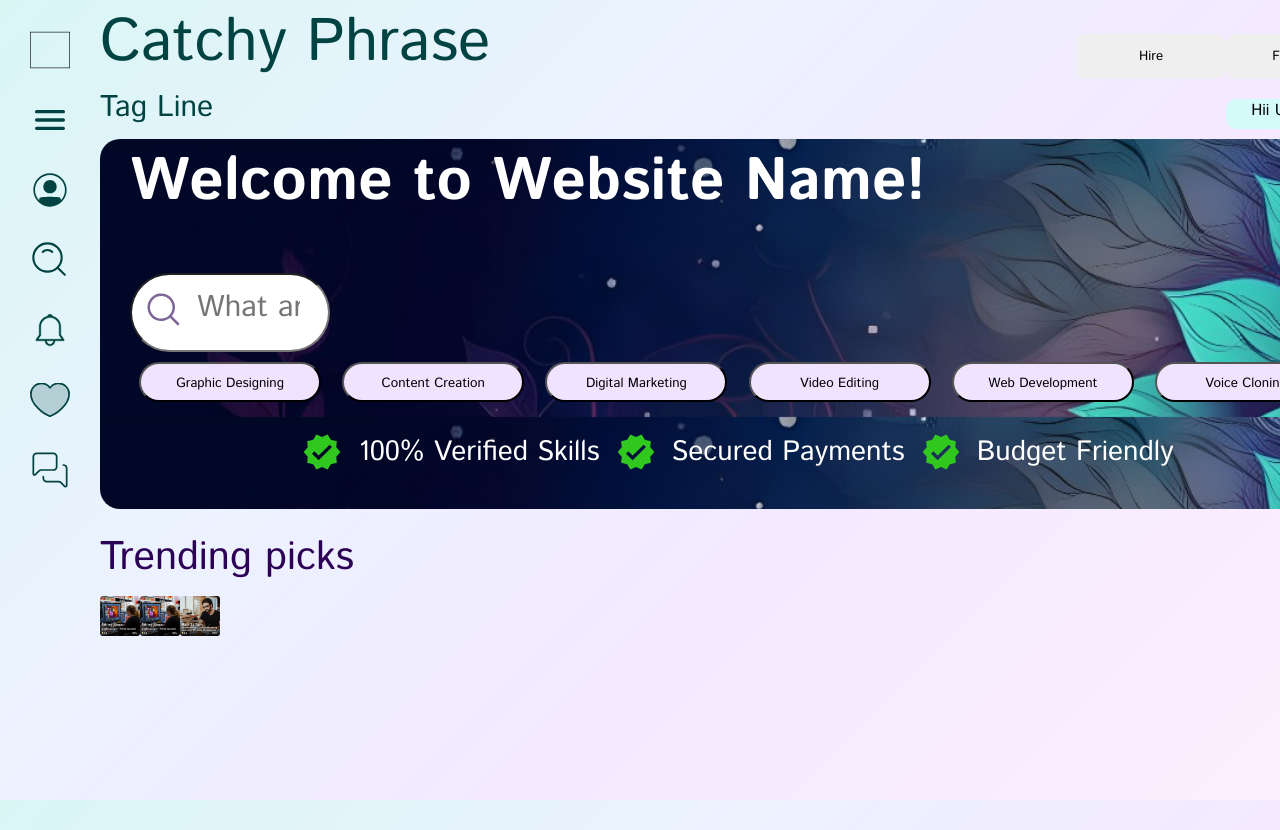
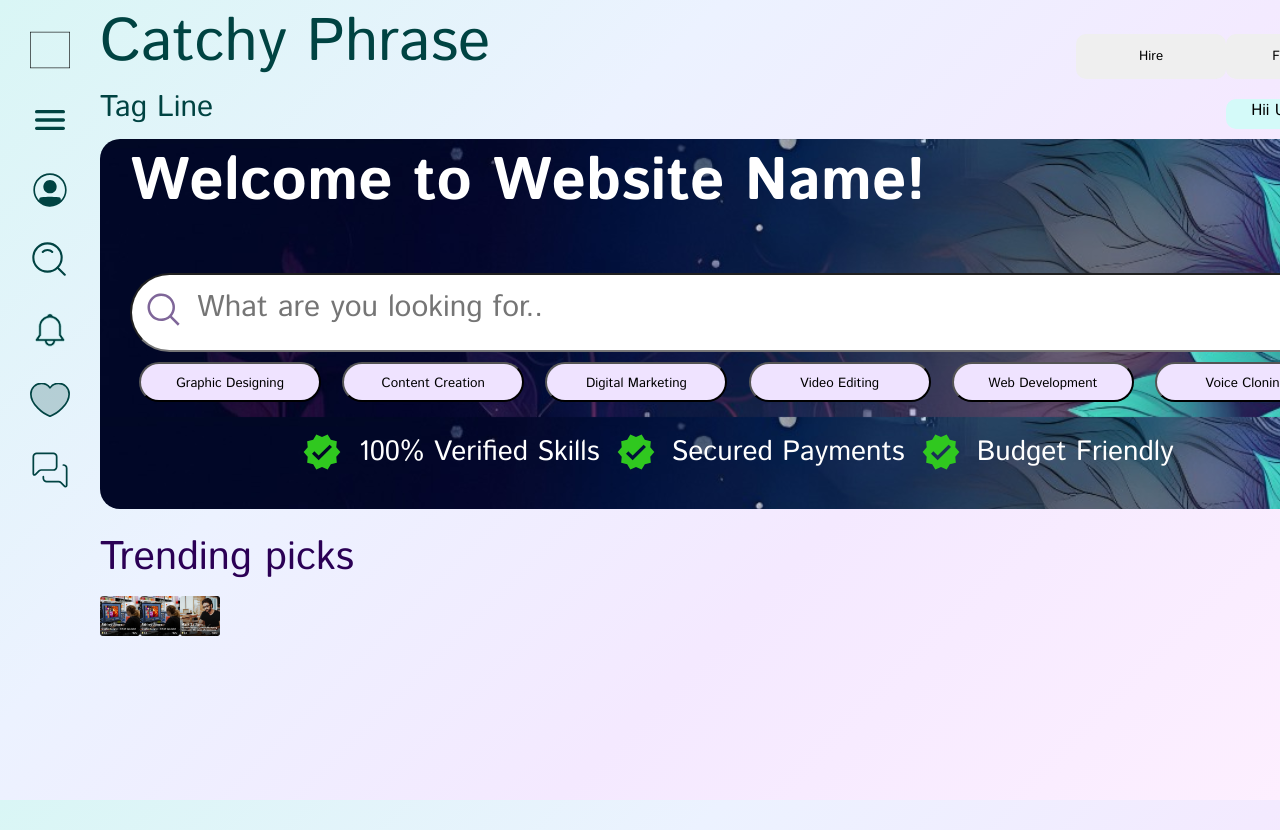
Before and after one commit to Surhud-Naik/Freelancing_marketplace_DevCom_Mentorship, a React (Vite) app in the folder frontend/freelancing_frontend/: page / in a window 1280 px wide. Shown: the top 830 px of the page. Built offline with nearby package versions, Linux system fonts and the light colour scheme.

Commit message:
fixed stretch

```diff
--- a/frontend/freelancing_frontend/src/main.css
+++ b/frontend/freelancing_frontend/src/main.css
@@ -82,7 +82,7 @@ input::placeholder{
     border-radius: 55px;
     padding: 18px 15px 18px 15px;
     height: 79px;
-    width: fill;
+    width: stretch;
 
 }
 
```
Also changed, not shown: 1 other file (tests, documents, lock files or other folders).
